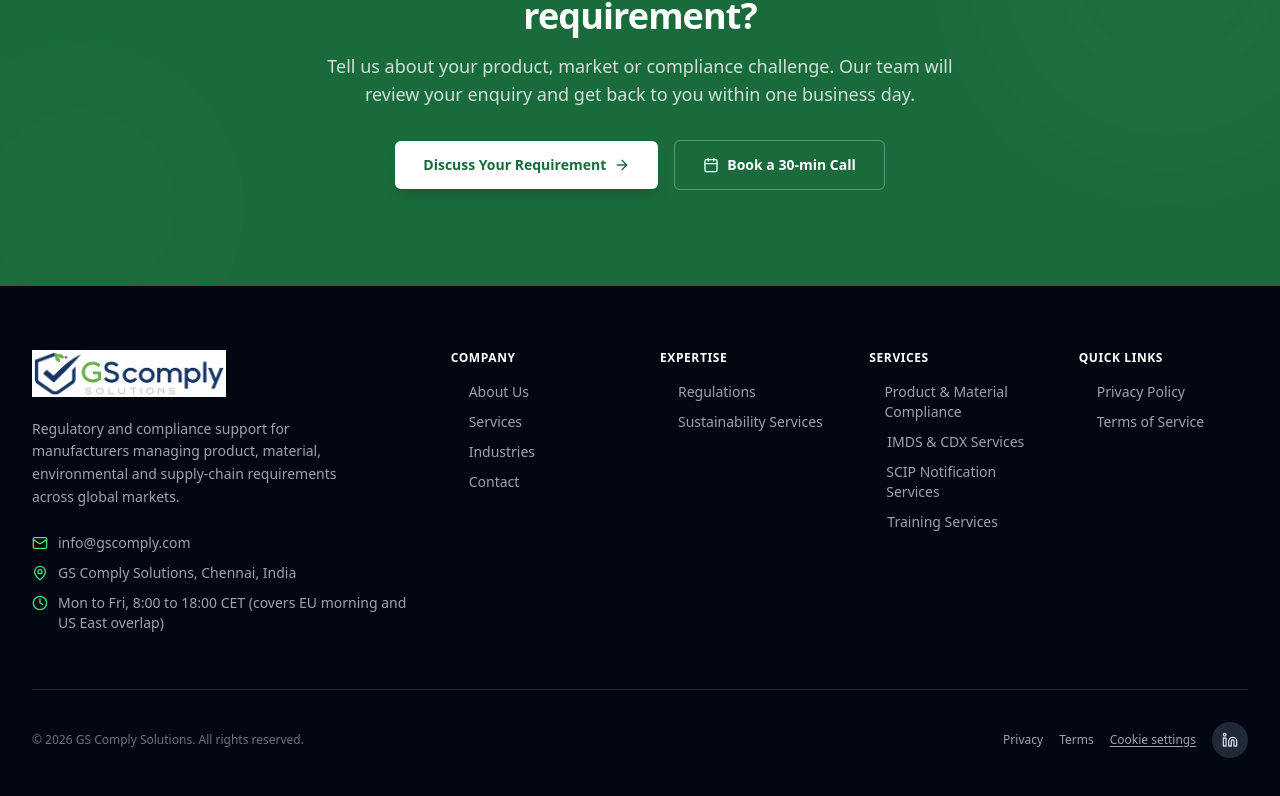
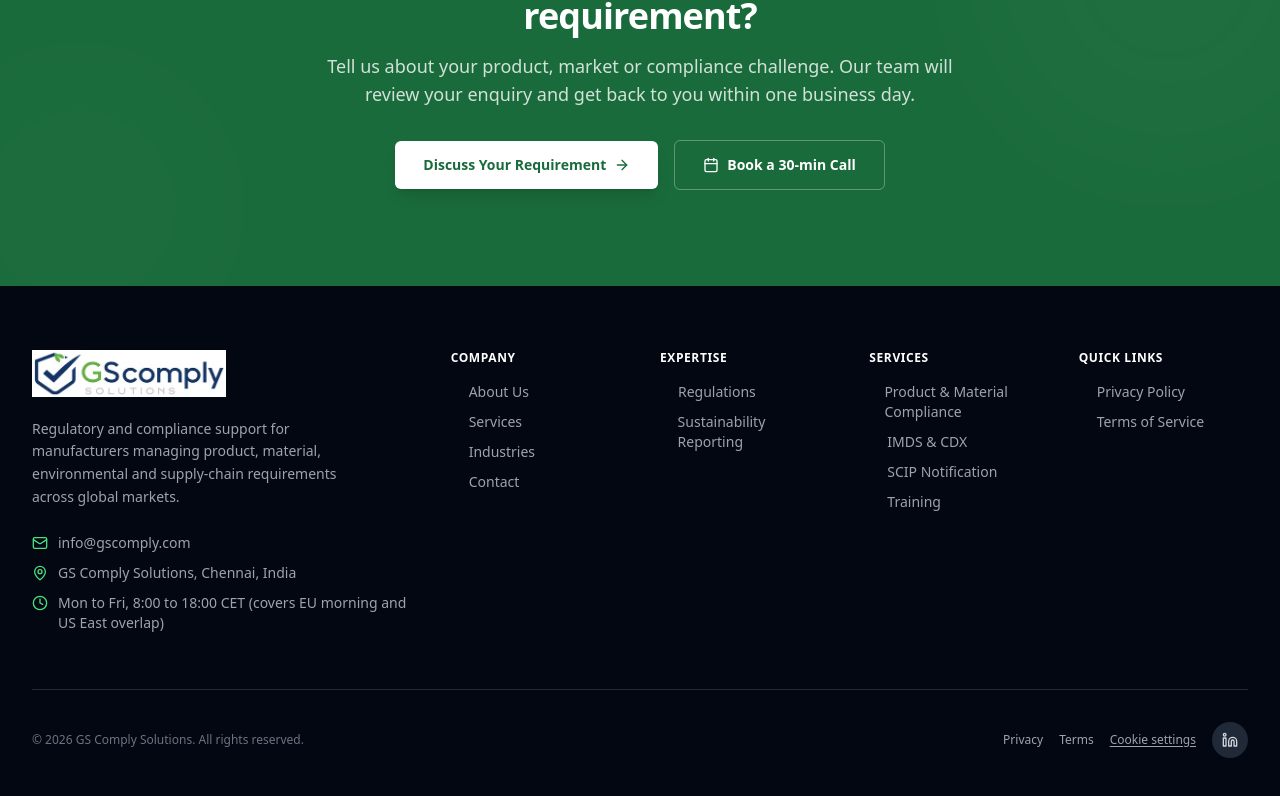
Before and after one commit to gscomply/Website-Gscomply, a React (Vite) app in the folder gs-comply-site/: page / in a window 1280 px wide. Shown: the part 7182-7978 px from the top of the page. Built offline with nearby package versions, Linux system fonts and the light colour scheme; no server answers.

Commit message:
Update footer links for services and expertise

```diff
--- a/gs-comply-site/src/components/Footer.tsx
+++ b/gs-comply-site/src/components/Footer.tsx
@@ -18,9 +18,9 @@ const servicesGroup: FooterGroup = {
   title: 'Services',
   links: [
     { label: 'Product & Material Compliance', path: '/product-material-compliance' },
-    { label: 'IMDS & CDX Services', path: '/imds-cdx' },
-    { label: 'SCIP Notification Services', path: '/scip-notification-services' },
-    { label: 'Training Services', path: '/training-services' },
+    { label: 'IMDS & CDX ', path: '/imds-cdx' },
+    { label: 'SCIP Notification ', path: '/scip-notification-services' },
+    { label: 'Training ', path: '/training-services' },
   ],
 };
 
@@ -41,7 +41,7 @@ const expertiseGroup: FooterGroup = {
   title: 'Expertise',
   links: [
     { label: 'Regulations', path: '/regulations' },
-    { label: 'Sustainability Services', path: '/sustainability' },
+    { label: 'Sustainability Reporting', path: '/sustainability' },
   ],
 };
 
```
